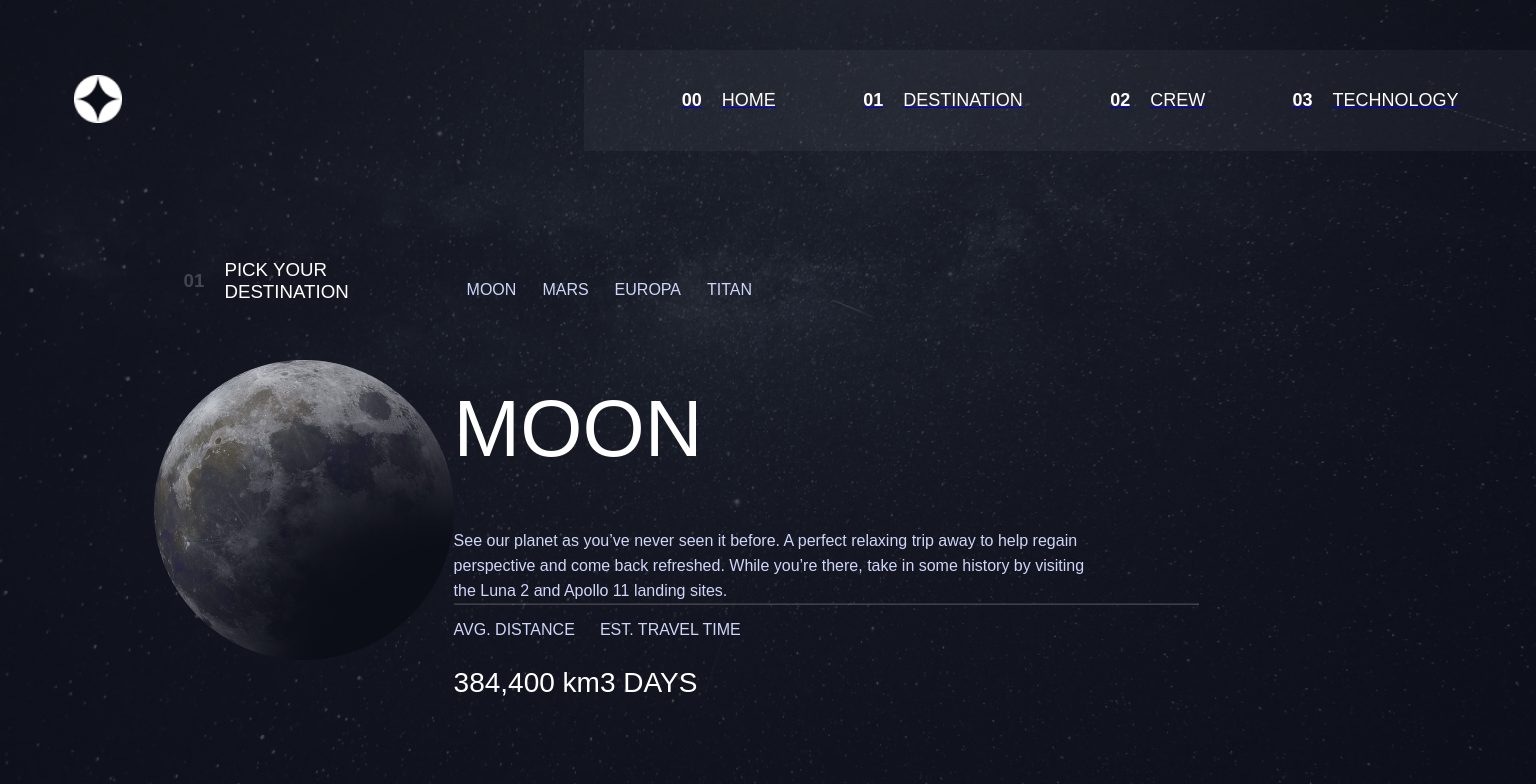
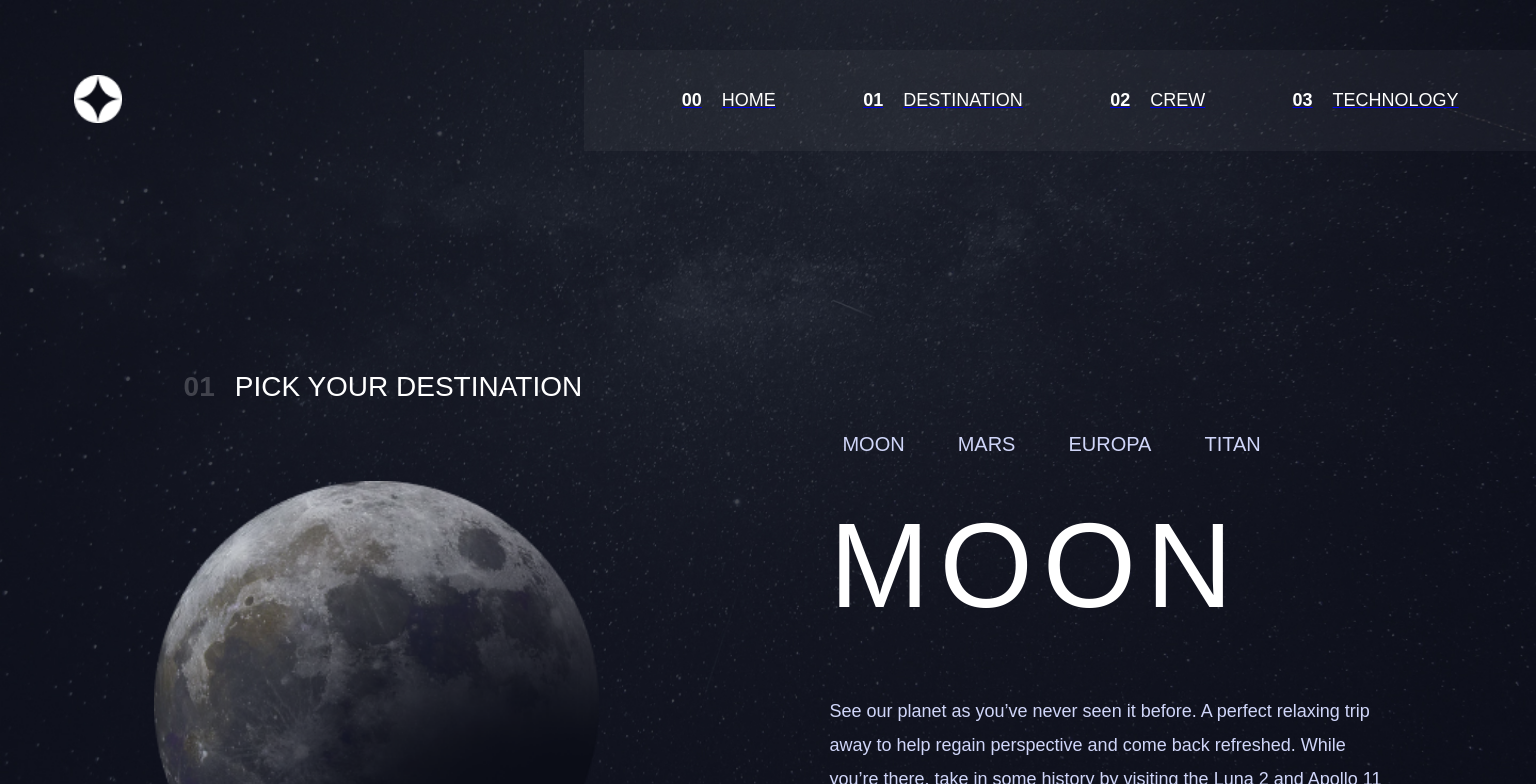
Before and after one commit to elizabet-bagdasaryan/space-tourism, a React (Vite) app: page /destination in a window 1536 px wide. Shown: the top 784 px of the page. Built offline with nearby package versions, Linux system fonts and the light colour scheme.

Commit message:
fix: fix desktop view for descriptions page

```diff
--- a/src/Pages/Destination/Destination.css
+++ b/src/Pages/Destination/Destination.css
@@ -96,19 +96,51 @@ hr {
 
   .text-dest {
     margin: inherit;
+    font-size: 18px;
+    line-height: 34px;
+    width: 100%;
   }
   .navbar-destination {
     justify-content: start;
+    font-size: 20px;
+  }
+  .navbar-destination p {
+    margin-right: 40px;
   }
   hr {
     margin: inherit;
   }
-  .statistics {
-    justify-content: start;
+
+  .dest-info {
+    width: 45%;
+    margin-top: 60px;
   }
   .destination-divs {
     display: flex;
     padding: 0 10vw;
+    margin-top: 6vw;
     justify-content: space-between;
   }
+  .destination h3 {
+    font-size: 28px;
+  }
+  img {
+    width: 445px;
+    height: 445px;
+  }
+  .statistics {
+    justify-content: start;
+  }
+  .statistics div {
+    margin: 30px 80px 0 0;
+  }
+
+  .destination h1 {
+    font-size: 120px;
+    letter-spacing: 10px;
+    margin: 10px 0;
+  }
+  .statistics div p:nth-child(2) {
+    font-size: 32px;
+  }
 }
--- a/src/Pages/Destination/Destionation.tsx
+++ b/src/Pages/Destination/Destionation.tsx
@@ -12,7 +12,7 @@ function Destination() {
           </h3>
           <img src={Moon}></img>
         </div>
-        <div>
+        <div className="dest-info">
           <div className="navbar-destination">
             <p>MOON</p>
             <p>MARS</p>
```
